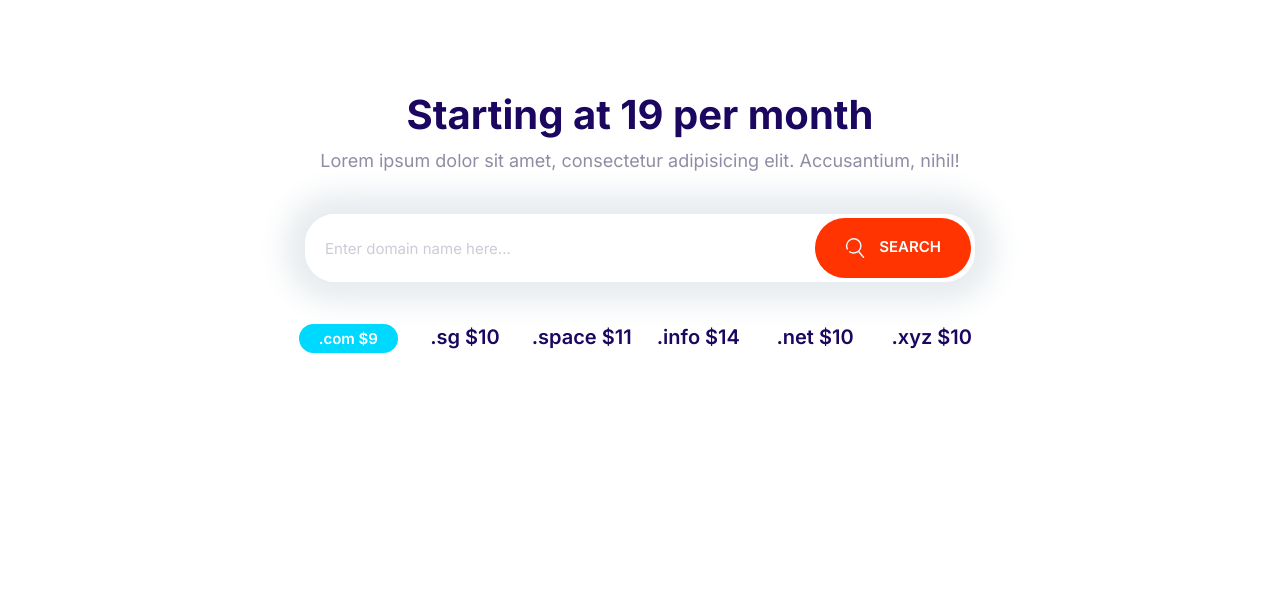
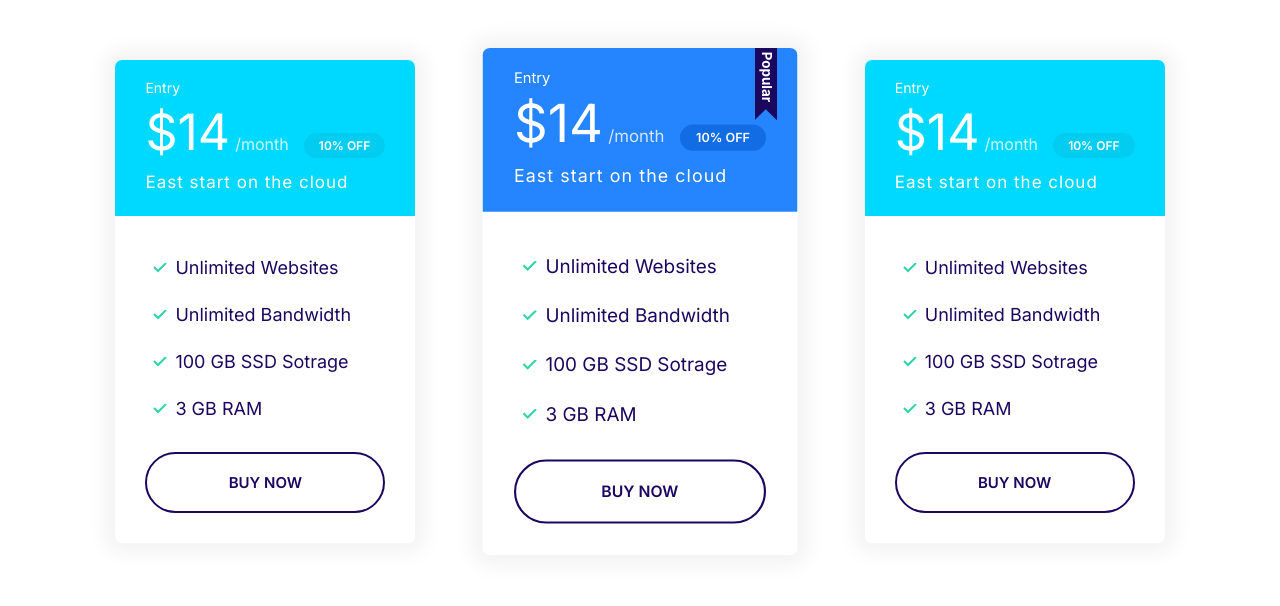
Before and after one commit to RakibulShezan/Demo-Hosting-Website-using-Raw-HTML-and-CSS, a plain HTML site: page index.html in a window 1280 px wide. Drawn offline with Linux system fonts and the light colour scheme.

Commit message:
Built Block Plans Component

```diff
--- a/css/styles.css
+++ b/css/styles.css
@@ -205,7 +205,6 @@ a {
   text-align: center;
   text-transform: uppercase;
   white-space: nowrap;
-
 }
 
 .btn .icon {
@@ -325,6 +324,9 @@ a {
   background: var(--color-secondary);
   color: #fff;
 }
+.card--primary .badge--primary {
+  background: #126de4;
+}
 
 .card--secondary .badge--secondary {
   background: #02cdf1;
@@ -359,6 +361,9 @@ a {
 .plan .list__item {
   margin-bottom: 2rem;
 }
+/* .plan--popular {
+  transform: scale(1.1);
+} */
 
 .plan--popular .card__header {
   position: relative;
@@ -366,7 +371,7 @@ a {
 
 .plan--popular .card__header::before {
   content: url(../images/popular.svg);
-  width: 40px;
+  width: 30px;
   display: inline-block;
   position: absolute;
   top: -6px;
@@ -733,3 +738,29 @@ a {
     grid-template-columns: repeat(auto-fit, minmax(10rem, 1fr));
   }
 }
+
+/* Plans Block */
+
+.block-plan {
+  display: flex;
+  flex-direction: column;
+  gap: 3vh;
+}
+
+@media screen and (min-width: 768px) {
+  .block-plan {
+    flex-direction: row;
+    justify-content: space-around;
+  }
+  .plan--popular {
+    transform: scale(1.05);
+  }
+  .plan--popular:hover {
+    transform: scale(1.15);
+  }
+  .block-plan .plan:hover {
+    transform: scale(1.1);
+    transition: transform 0.4s;
+    cursor: pointer;
+  }
+}
--- a/index.html
+++ b/index.html
@@ -15,36 +15,67 @@
     <link rel="stylesheet" href="css/styles.css" />
   </head>
   <body>
-
-    <section class="block container block-domain">
-      <header class="block__header">
-        <h2>Starting at 19 per month</h2>
-        <p>
-          Lorem ipsum dolor sit amet, consectetur adipisicing elit. Accusantium,
-          nihil!
-        </p>
-      </header>
-      <div class="input-group">
-        <input
-          type="text"
-          class="input"
-          placeholder="Enter domain name here..."
-        />
-        <button class="btn btn--accent">
-          <svg class="icon icon--white">
-            <use xlink:href="/images/sprite.svg#search"></use>
-          </svg>
-          Search
-        </button>
+    <section class="block container block-plan">
+      <div class="plan">
+        <div class="card card--secondary">
+          <header class="card__header">
+            <h3 class="plan__name">Entry</h3>
+            <span class="plan__price">$14</span>
+            <span class="plan__billing-cycle">/month</span>
+            <span class="badge badge--secondary badge--small">10% OFF</span>
+            <span class="plan__description">East start on the cloud</span>
+          </header>
+          <div class="card__body">
+            <ul class="list list--tick">
+              <li class="list__item">Unlimited Websites</li>
+              <li class="list__item">Unlimited Bandwidth</li>
+              <li class="list__item">100 GB SSD Sotrage</li>
+              <li class="list__item">3 GB RAM</li>
+            </ul>
+            <button class="btn btn--outline btn--block">Buy Now</button>
+          </div>
+        </div>
       </div>
-      <ul class="list block-domain__prices">
-        <li><span class="badge badge--secondary">.com $9</span></li>
-        <li>.sg $10</li>
-        <li>.space $11</li>
-        <li>.info $14</li>
-        <li>.net $10</li>
-        <li>.xyz $10</li>
-      </ul>
+      <div class="plan plan--popular">
+        <div class="card card--primary">
+          <header class="card__header">
+            <h3 class="plan__name">Entry</h3>
+            <span class="plan__price">$14</span>
+            <span class="plan__billing-cycle">/month</span>
+            <span class="badge badge--primary badge--small">10% OFF</span>
+            <span class="plan__description">East start on the cloud</span>
+          </header>
+          <div class="card__body">
+            <ul class="list list--tick">
+              <li class="list__item">Unlimited Websites</li>
+              <li class="list__item">Unlimited Bandwidth</li>
+              <li class="list__item">100 GB SSD Sotrage</li>
+              <li class="list__item">3 GB RAM</li>
+            </ul>
+            <button class="btn btn--outline btn--block">Buy Now</button>
+          </div>
+        </div>
+      </div>
+      <div class="plan">
+        <div class="card card--secondary">
+          <header class="card__header">
+            <h3 class="plan__name">Entry</h3>
+            <span class="plan__price">$14</span>
+            <span class="plan__billing-cycle">/month</span>
+            <span class="badge badge--secondary badge--small">10% OFF</span>
+            <span class="plan__description">East start on the cloud</span>
+          </header>
+          <div class="card__body">
+            <ul class="list list--tick">
+              <li class="list__item">Unlimited Websites</li>
+              <li class="list__item">Unlimited Bandwidth</li>
+              <li class="list__item">100 GB SSD Sotrage</li>
+              <li class="list__item">3 GB RAM</li>
+            </ul>
+            <button class="btn btn--outline btn--block">Buy Now</button>
+          </div>
+        </div>
+      </div>
     </section>
   </body>
 </html>
```
Also changed, not shown: components/blocks-plan.html (added, +62 -0 lines).
